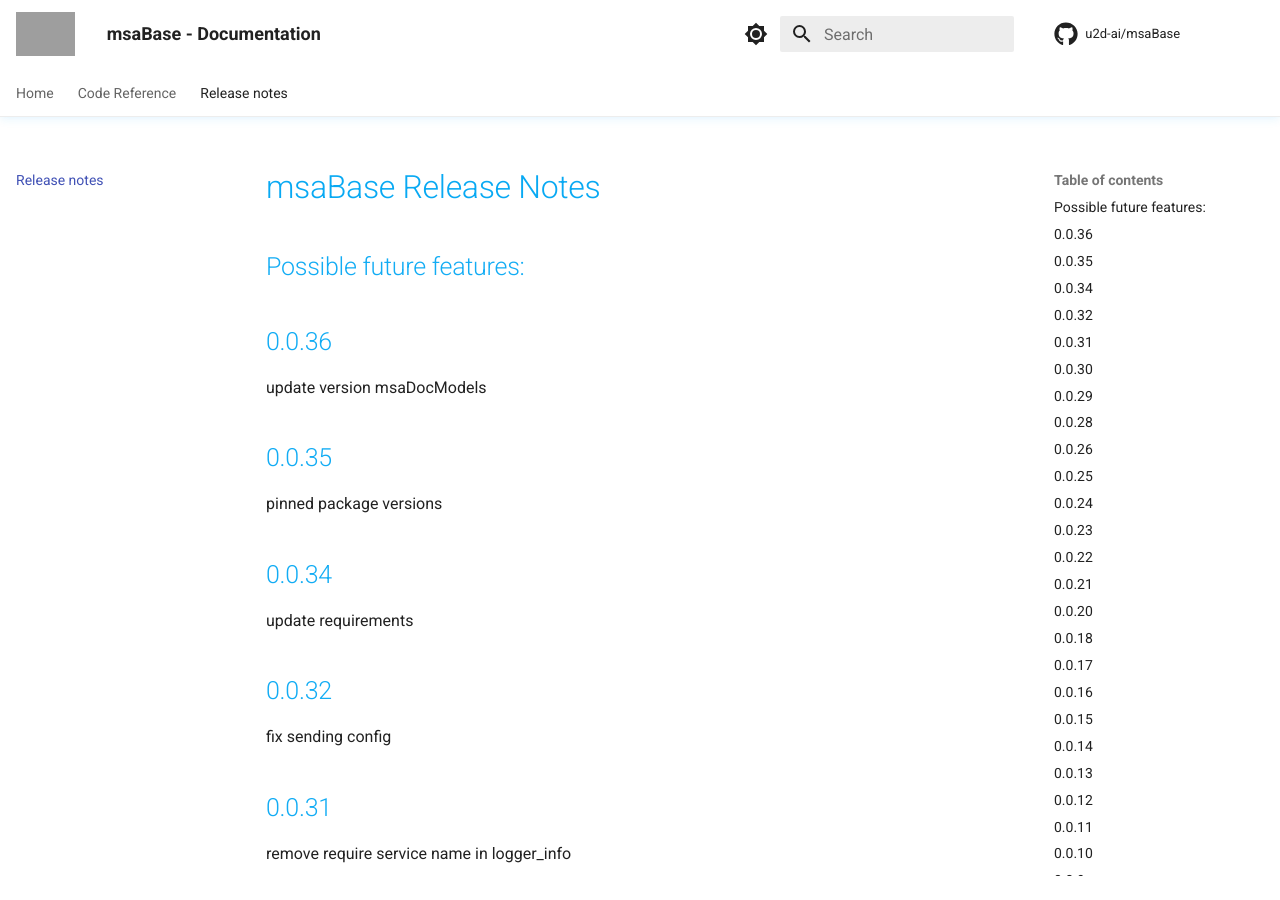
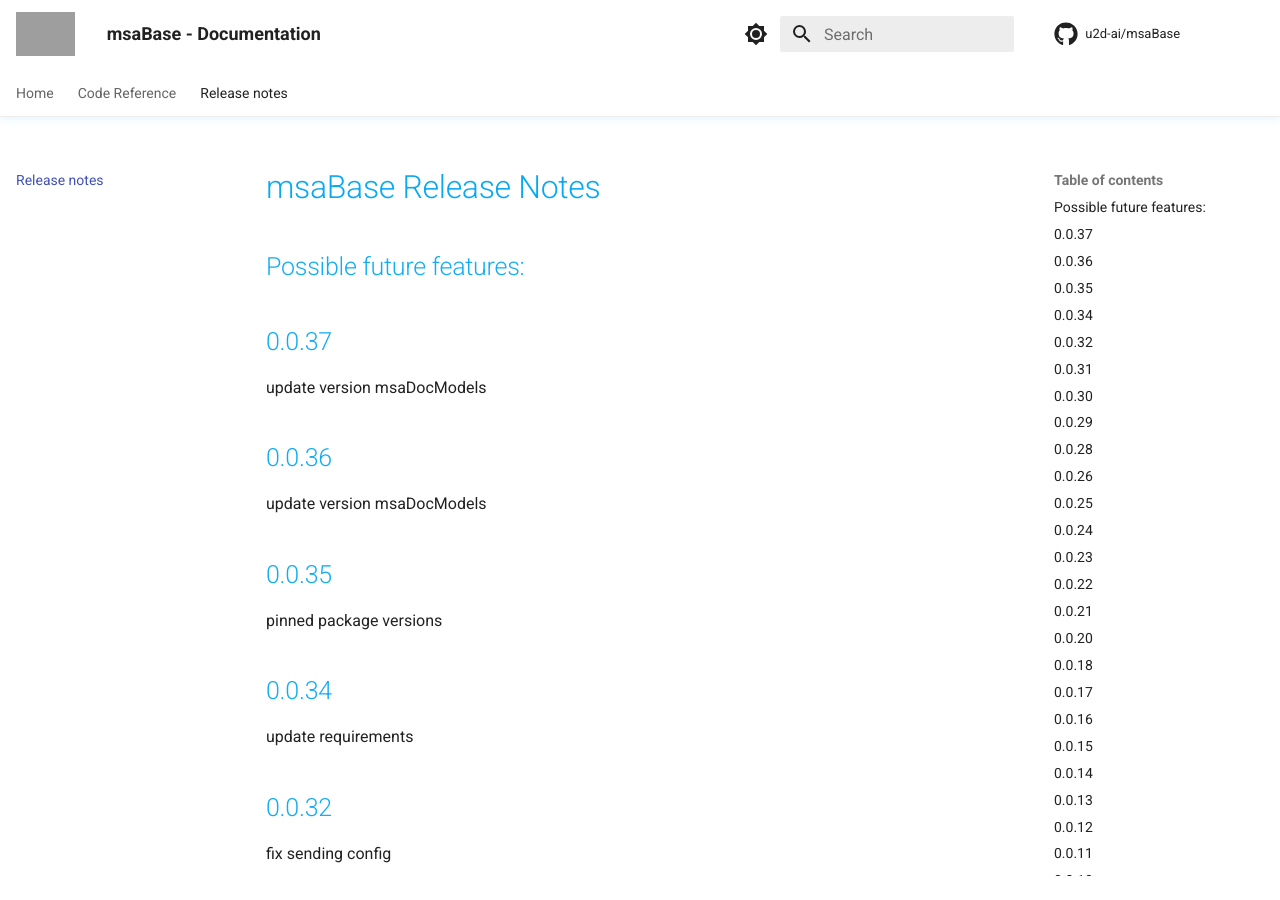
Before and after one commit to u2d-ai/msaBase, an MkDocs documentation site: the page built from docs/release-notes.md, in a window 1280 px wide and 900 px high. Built offline with MkDocs 1.6.1 and Material for MkDocs 9.7.7, drawn with Linux system fonts in a browser that asks for light colours; comment, search, counter and statistics services are not loaded; grey boxes are pictures that could not be loaded.

Commit message:
fix: update version of msaDocModels

```diff
--- a/docs/release-notes.md
+++ b/docs/release-notes.md
@@ -1,5 +1,9 @@
 # msaBase Release Notes
 ## Possible future features:
+
+## 0.0.37
+
+update version msaDocModels
 
 ## 0.0.36
 
--- a/msaBase/__init__.py
+++ b/msaBase/__init__.py
@@ -1,7 +1,7 @@
 import glob
 from os.path import basename, dirname, isfile, join
 
-version = "0.0.36"
+version = "0.0.37"
 __author__ = "Stefan Welcker"
 __copyright__ = "Copyright 2022, U2D.ai"
 __license__ = "MIT"
--- a/requirements.txt
+++ b/requirements.txt
@@ -1,6 +1,6 @@
 # MSA Dependencies
 msaFileSystem==0.0.3 # Agnostic Abstract Filesystem API which allows to use S3, GCS, Azure Datalake, your local FS, Youtube etc Optimized for use with FastAPI/Pydantic.
-msaDocModels==0.0.32 # MSA Document Pydantic Models and Schemas, used to store Parser, NLP, NLU and AI results for processed documents
+msaDocModels==0.0.33 # MSA Document Pydantic Models and Schemas, used to store Parser, NLP, NLU and AI results for processed documents
 
 # FastAPI related Dependencies
 fastapi[all]==0.86.0 # FastAPI framework, high performance, easy to learn, fast to code, ready for production
```
Also changed, not shown: 1 other file.
